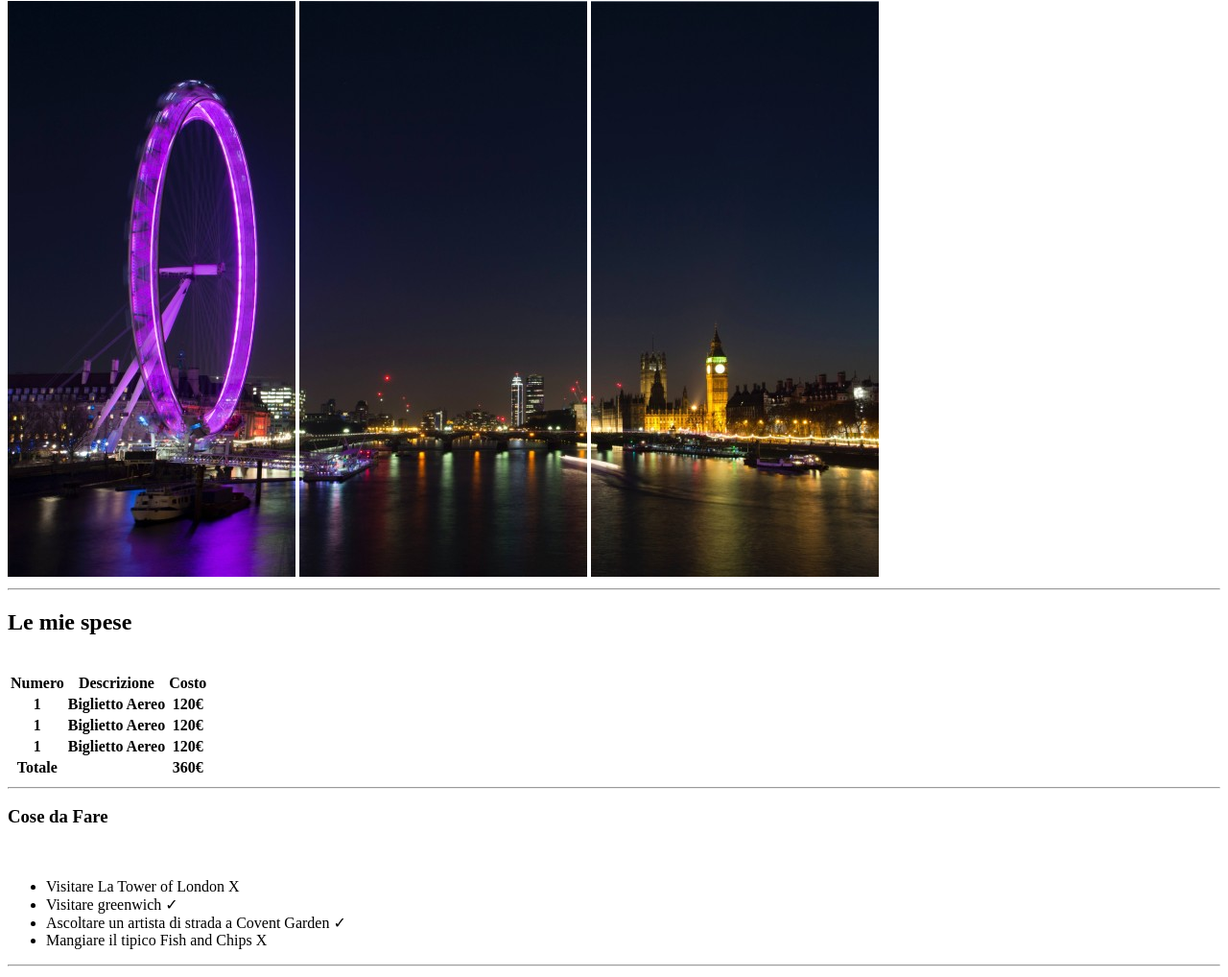
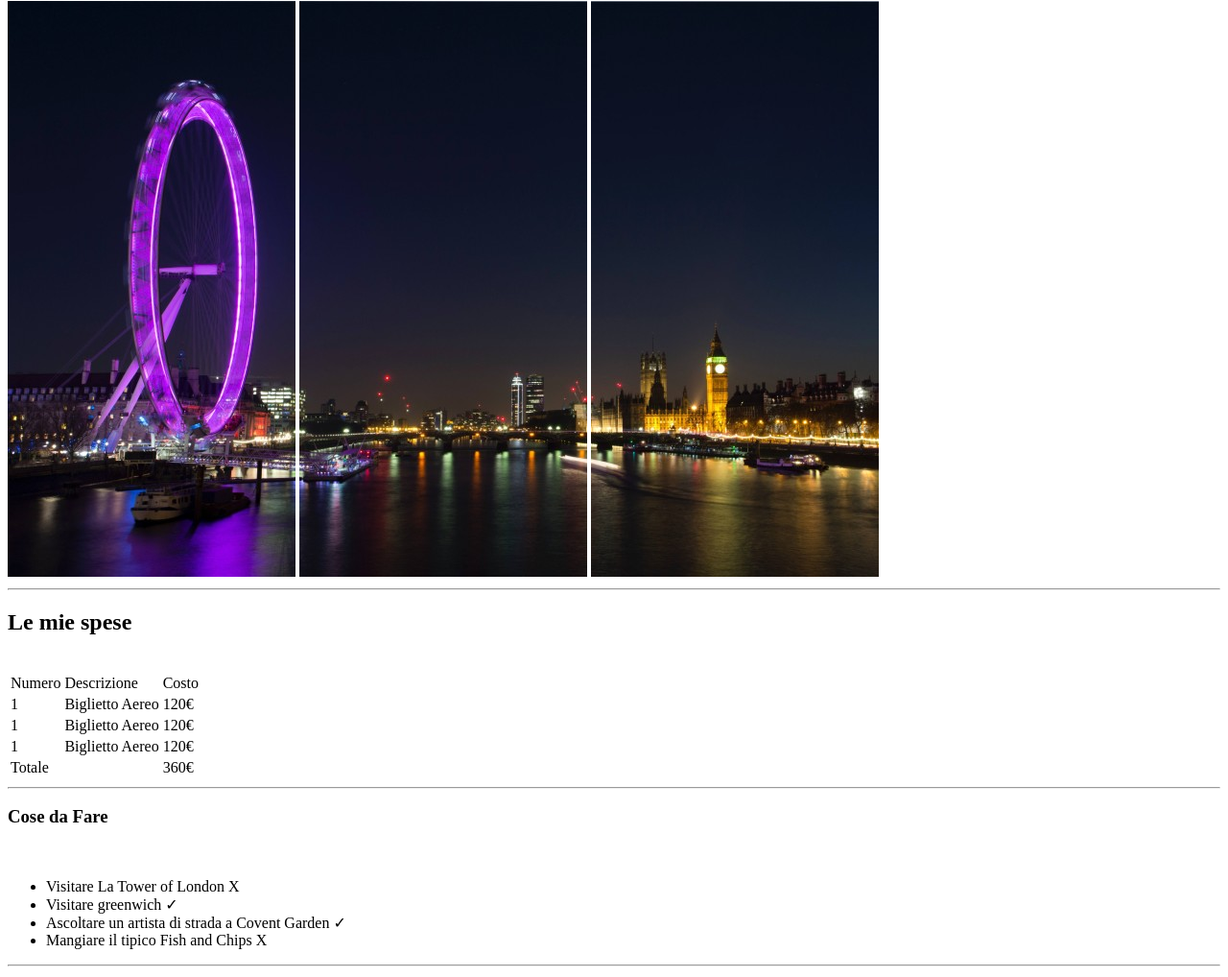
Before and after one commit to Pluz16/html-london-trip, a plain HTML site: page index.html in a window 1280 px wide. Shown: the part 79-1097 px from the top of the page at 96% size. Drawn offline with Linux system fonts and the light colour scheme.

Commit message:
Dopo correzione live modifico tutti i th con td

```diff
--- a/index.html
+++ b/index.html
@@ -21,33 +21,33 @@
         <table>
             <thead>
                 <tr>
-                    <th> Numero</th>
-                    <th>Descrizione</th>
-                    <th>Costo</th>
+                    <td> Numero</td>
+                    <td>Descrizione</td>
+                    <td>Costo</td>
                 </tr>
             </thead>
             <tbody>
                 <tr>
-                    <th>1</th>
-                    <th>Biglietto Aereo</th>
-                    <th>120&#8364;</th>
+                    <td>1</td>
+                    <td>Biglietto Aereo</td>
+                    <td>120&#8364;</td>
                 </tr>
                 <tr>
-                    <th>1</th>
-                    <th>Biglietto Aereo</th>
-                    <th>120&#8364;</th>
+                    <td>1</td>
+                    <td>Biglietto Aereo</td>
+                    <td>120&#8364;</td>
                 </tr>
                 <tr>
-                    <th>1</th>
-                    <th>Biglietto Aereo</th>
-                    <th>120&#8364;</th>
+                    <td>1</td>
+                    <td>Biglietto Aereo</td>
+                    <td>120&#8364;</td>
                 </tr>
             </tbody>
             <tfoot>
                 <tr>
-                    <th>Totale</th>
-                    <th></th>
-                    <th>360&#8364;</th>
+                    <td colspan="2">Totale</td>
+                    <!-- <th></th> -->
+                    <td>360&#8364;</td>
                 </tr>
             </tfoot>
         </table>
```
